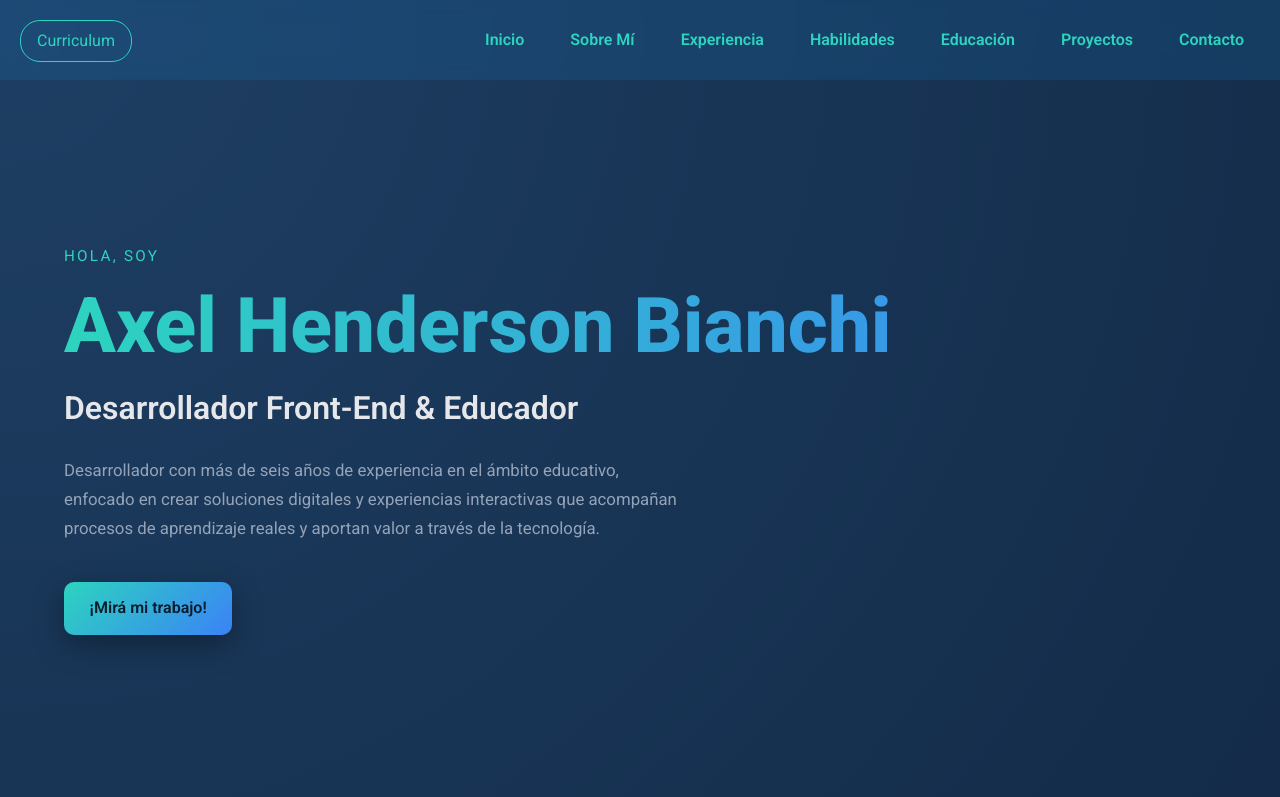
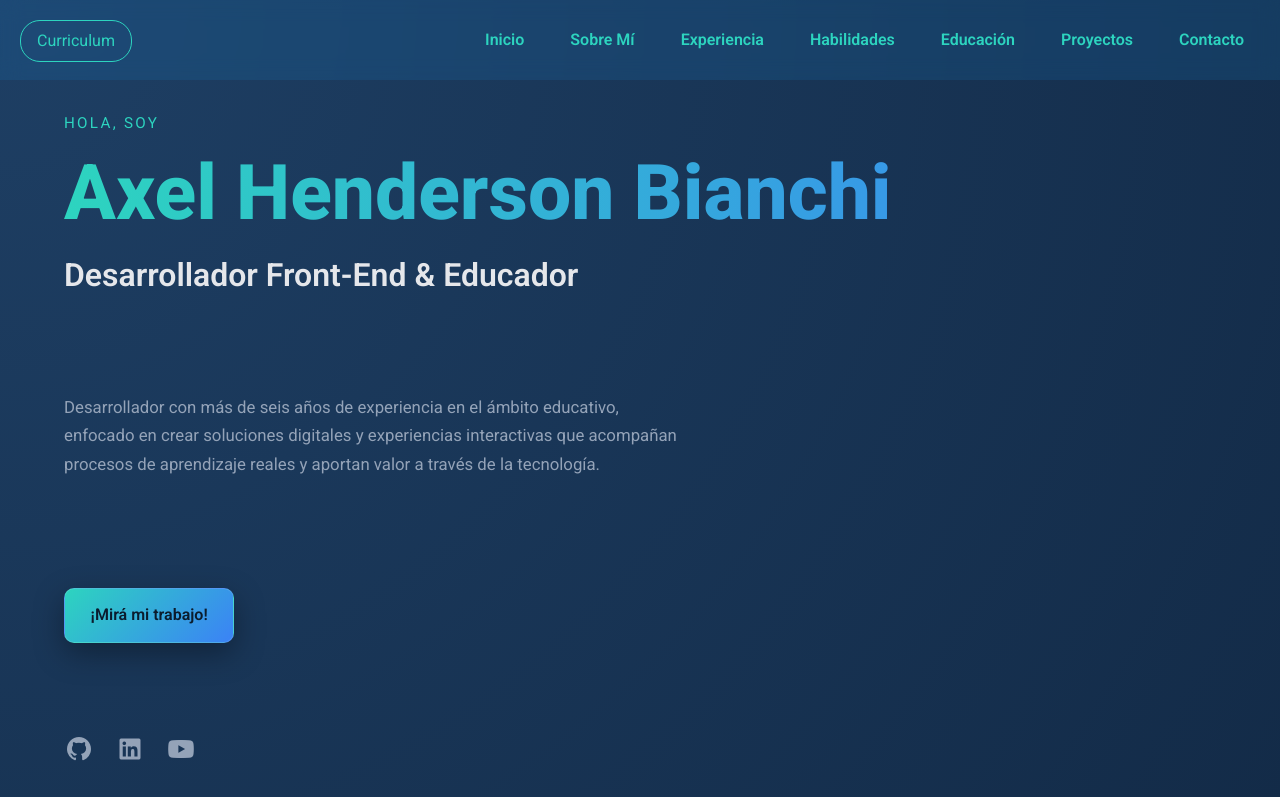
Before and after one commit to AxelHB/Portfolio-2026, a website: page index.html in a window 1280 px wide. Shown: the top 797 px of the page. Drawn offline with Linux system fonts and the light colour scheme.

Commit message:
Detalles en estilos y animaciones

```diff
--- a/index.html
+++ b/index.html
@@ -3,6 +3,9 @@
 <head>
     <meta charset="UTF-8">
     <meta name="viewport" content="width=device-width, initial-scale=1.0">
+
+    <!-- Font Awesome -->
+    <link rel="stylesheet" href="https://cdnjs.cloudflare.com/ajax/libs/font-awesome/7.0.1/css/all.min.css" integrity="sha512-2SwdPD6INVrV/lHTZbO2nodKhrnDdJK9/kg2XD1r9uGqPo1cUbujc+IYdlYdEErWNu69gVcYgdxlmVmzTWnetw==" crossorigin="anonymous" referrerpolicy="no-referrer" />
 
     <!-- Google Fonts: Roboto -->
     <link rel="preconnect" href="https://fonts.googleapis.com">
@@ -40,13 +43,24 @@
 
         <section class="hero" id="inicio">
             <section class="hero__content">
-                <span class="hero__greeting">Hola, soy</span>
-                <h1 class="hero__name">Axel Henderson Bianchi</h1>
-                <h2 class="hero__role">Desarrollador Front-End & Educador</h2>
+                <article class="hero__intro">
+                    <span class="hero__greeting">Hola, soy</span>
+                    <h1 class="hero__name">Axel Henderson Bianchi</h1>
+                    <h2 class="hero__role">Desarrollador Front-End & Educador</h2>
+                </article>
+
                 <p class="hero__description">
                 Desarrollador con más de seis años de experiencia en el ámbito educativo, enfocado en crear soluciones digitales y experiencias interactivas que acompañan procesos de aprendizaje reales y aportan valor a través de la tecnología.
                 </p>
+
+
                 <a href="#proyectos" class="hero__button">¡Mirá mi trabajo!</a>
+
+                <article class="hero__social-media">
+                    <i class="fa-brands fa-github"></i>
+                    <i class="fa-brands fa-linkedin"></i>
+                    <i class="fa-brands fa-youtube"></i>
+                </article>
             </section>
         </section>
 
--- a/scss/sections/_sobreMi.scss
+++ b/scss/sections/_sobreMi.scss
@@ -1,11 +1,17 @@
 @use "../base/variables" as *;
 
 .hero {
+    min-height: calc(100dvh - 80px);
     padding-top: 80px;
-    min-height: 100vh;
     display: flex;
-    align-items: center;
-    }
+    flex-direction: column;
+    .hero__content {
+        min-height: calc(100dvh - 80px);
+        flex: 1;
+        display: flex;
+        flex-direction: column;
+        justify-content: space-between;
+        padding-block: clamp(1.5rem, 4vh, 4rem);
         .hero__greeting {
             display: block;
             margin-bottom: 1rem;
@@ -41,6 +47,7 @@
 
         .hero__button {
             display: inline-block;
+            width: fit-content;
             padding: 0.9rem 1.6rem;
             border-radius: 10px;
             background: var(--button-bg);
@@ -48,7 +55,32 @@
             font-weight: 600;
             text-decoration: none;
             box-shadow: 0 10px 30px rgba(0, 0, 0, 0.35);
+            border: 1px solid rgba(255, 255, 255, 0.125);
+            transition: border-color 0.3s ease-in-out, box-shadow 0.3s ease-in-out;
+                &:hover {
+                border-color: var(--accent);
+                box-shadow: 0 3px 9px 0 var(--accent);
                 }
+        }
+
+        .hero__social-media {
+            margin-top: 20px;
+            font-size: 1.5rem;
+            color: var(--text-soft);
+            i {
+                margin-right: 15px;
+                cursor: pointer;
+                transition: color 0.3s ease-in-out;
+                &:hover {
+                    color: var(--accent);
+                }
+            }
+        }
+    }
+}
+
+
+
 
 #about {
     height: 100vh;
```
Also changed, not shown: css/style.css, 1 other file. Lines whose indentation alone changed are shown as unchanged.
